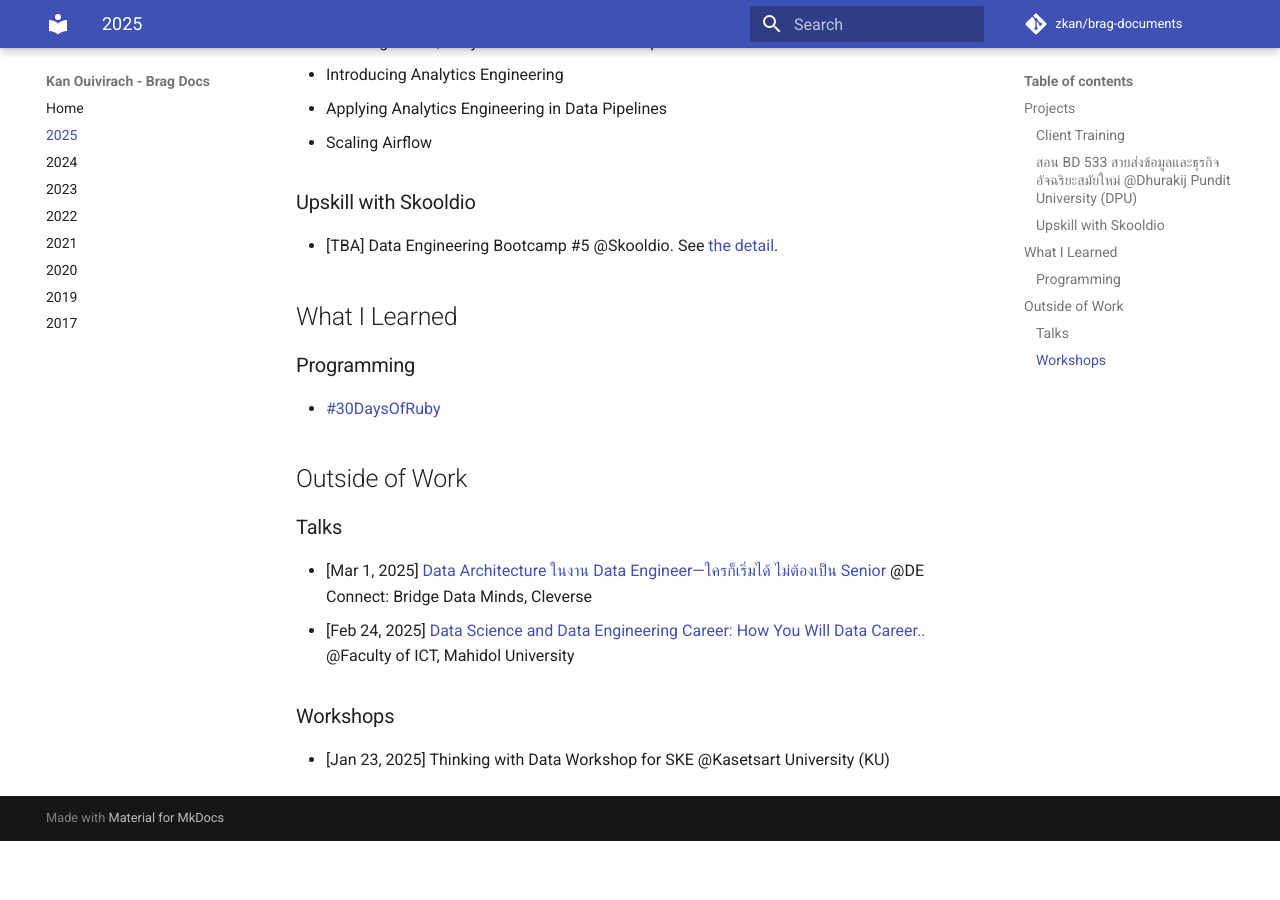
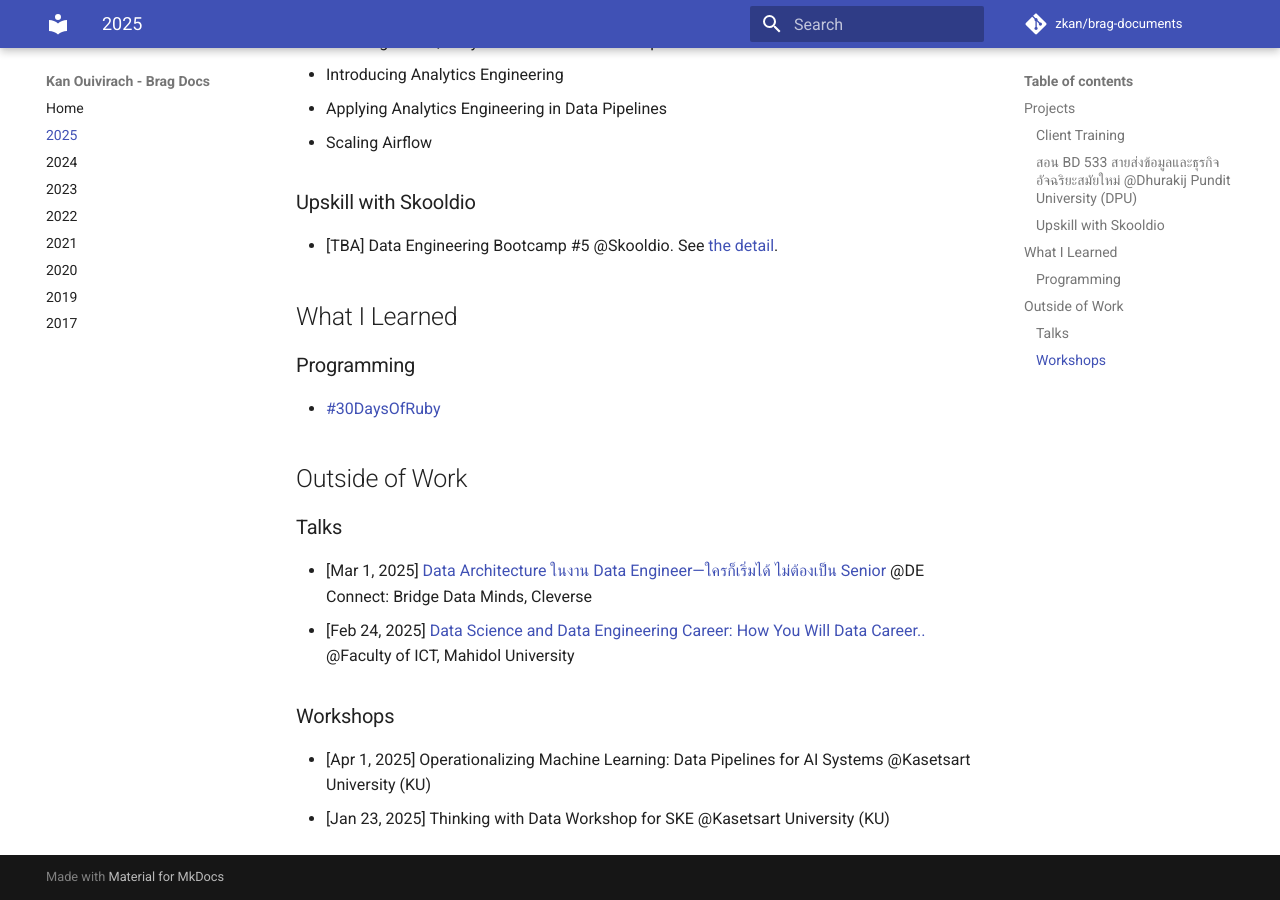
Before and after one commit to zkan/brag-documents, an MkDocs documentation site: the page built from docs/2025.md, in a window 1280 px wide and 900 px high, scrolled down 553 px. Built offline with MkDocs 1.6.1 and Material for MkDocs 9.7.7, drawn with Linux system fonts in a browser that asks for light colours; comment, search, counter and statistics services are not loaded; before the commit the page ends 1394 px from its top, so only the background shows below that.

Commit message:
Add a mini workshop on MLOps at KU

```diff
--- a/docs/2025.md
+++ b/docs/2025.md
@@ -46,4 +46,6 @@
 
 ### Workshops
 
+* [Apr 1, 2025] Operationalizing Machine Learning: Data Pipelines for AI
+Systems @Kasetsart University (KU)
 * [Jan 23, 2025] Thinking with Data Workshop for SKE @Kasetsart University (KU)
```
